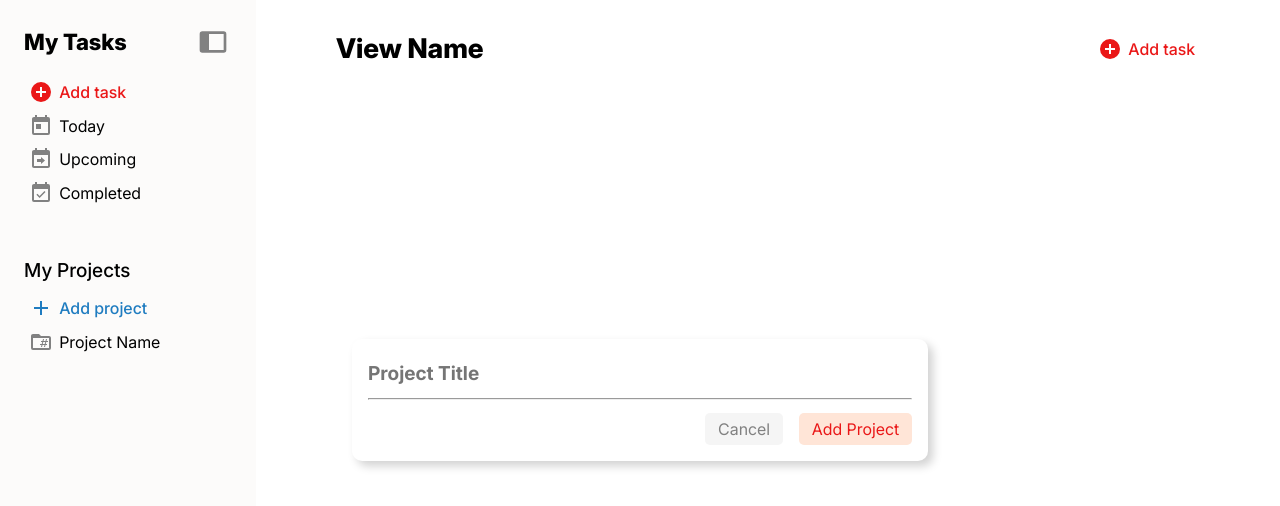
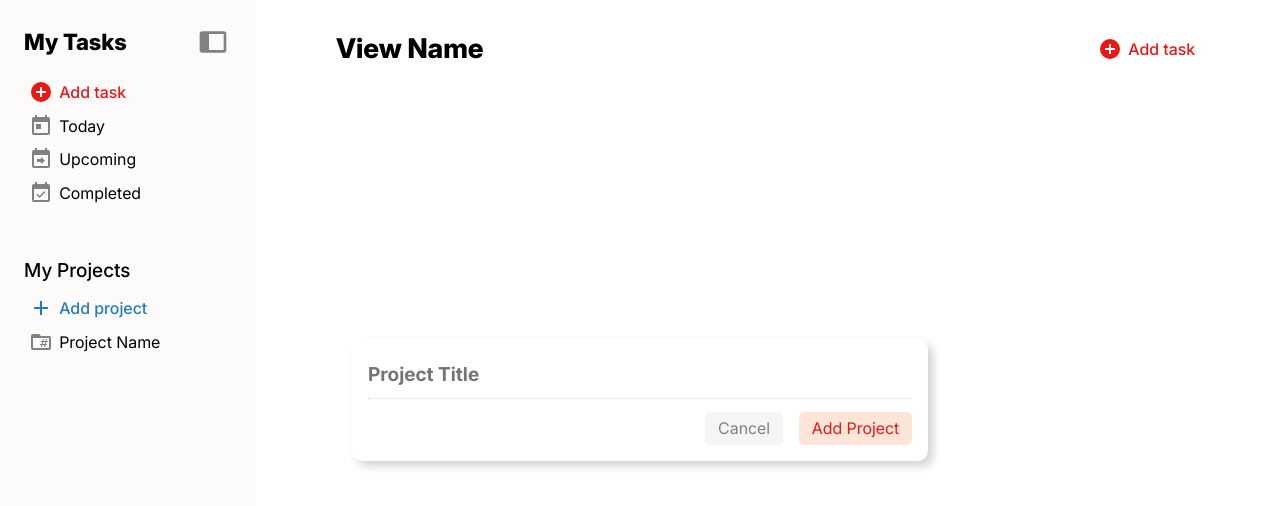
Before and after one commit to khuan24/to-do-list, a website built with webpack: page src/template.html in a window 1280 px wide. Both pictures are taken after a click on the button "Add project". Built offline with nearby package versions, Linux system fonts and the light colour scheme.

Commit message:
Change the hr property to border-top so color changes properly

```diff
--- a/src/styles.css
+++ b/src/styles.css
@@ -233,7 +233,7 @@ textarea {
 
 hr {
     margin: 0.8rem 0;
-    color: var(--deactivated-clr);
+    border-top: var(--no-emphasis-clr) 1px;
 }
 
 .modal-form .bottom-panel {
```
